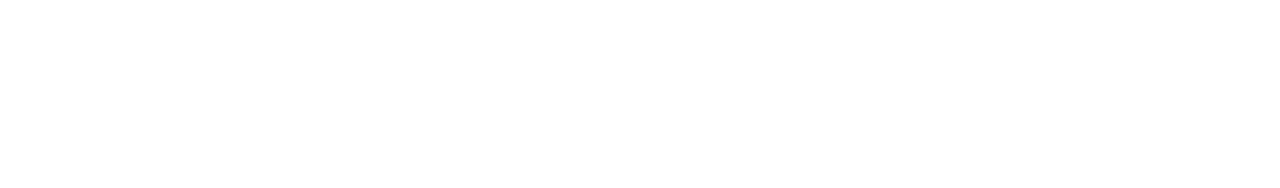
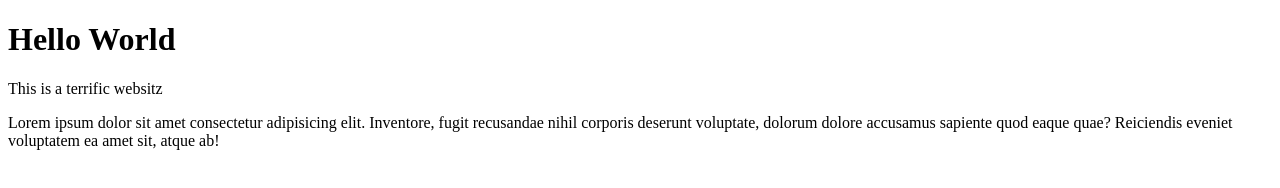
Before and after one commit to MttRussell/branching, a plain HTML site: page index.html in a window 1280 px wide. Drawn offline with Linux system fonts and the light colour scheme.

Commit message:
Just some branch sstuff

```diff
--- a/index.html
+++ b/index.html
@@ -7,6 +7,10 @@
   <title>Git branching lesson on test</title>
 </head>
 <body>
-
+<h1>Hello World</h1>
+<p>This is a terrific websitz</p>
+<article class="featureBranch">
+  <p>Lorem ipsum dolor sit amet consectetur adipisicing elit. Inventore, fugit recusandae nihil corporis deserunt voluptate, dolorum dolore accusamus sapiente quod eaque quae? Reiciendis eveniet voluptatem ea amet sit, atque ab!</p>
+</article>
 </body>
 </html>
```
